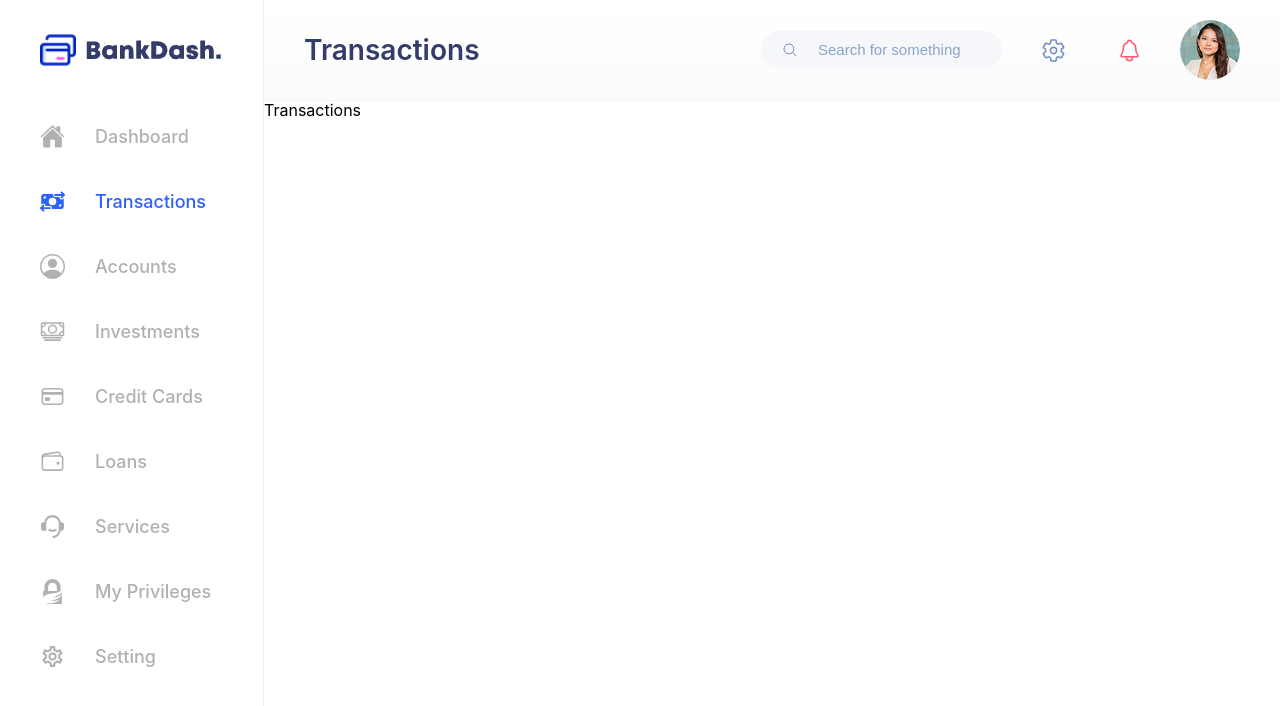
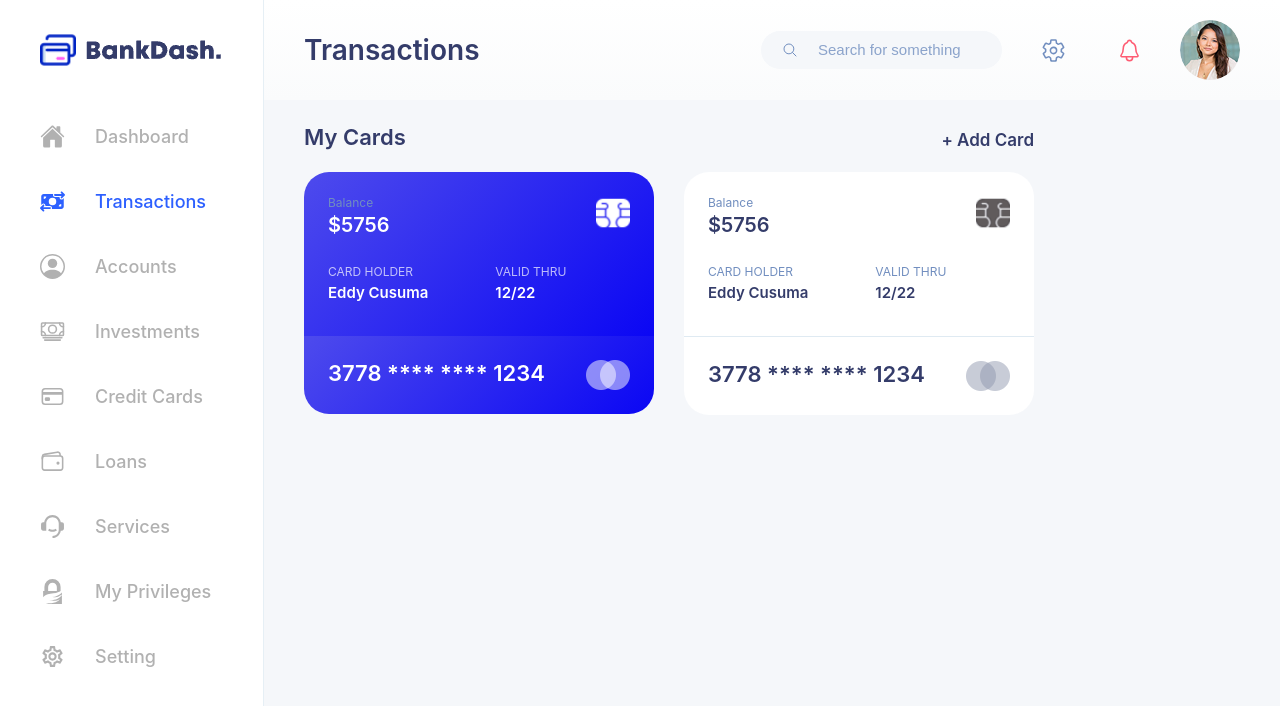
Before and after one commit to AmirKhalidov/bankdash, a React (Vite) app: page /transactions in a window 1280 px wide. Shown: the top 706 px of the page. Built offline with nearby package versions, Linux system fonts and the light colour scheme; data requests are answered from the project's data file.

Commit message:
create new branch a add cards in transactions

```diff
--- a/src/pages/Transactions.tsx
+++ b/src/pages/Transactions.tsx
@@ -1,5 +1,118 @@
+import { useSelector } from "react-redux";
+import type { AppDispatch, RootState } from "../redux/store";
+import styles from "../styles/Dashboard.module.css";
+import { useDispatch } from "react-redux";
+import { useEffect } from "react";
+import { fetchCreditCardData, fetchTransactions } from "../redux/operations";
+import Spinner from "../components/Spinner";
+import { Link } from "react-router";
+
 export default function Transactions() {
+  const dispatch = useDispatch<AppDispatch>();
+  const { cards, loading } = useSelector(
+    (state: RootState) => state.creditCards
+  );
+  const { transactions } = useSelector(
+    (state: RootState) => state.transactions
+  );
+
+  useEffect(() => {
+    dispatch(fetchCreditCardData({ id: 1 }));
+    dispatch(fetchTransactions());
+  }, [dispatch]);
+
+  const [card] = cards;
+
   return (
-    <div>Transactions</div>
-  )
+    <>
+      {loading && <Spinner size="large" />}
+
+      {cards.length > 0 && (
+        <main>
+          <section className={styles.cardsTransactions}>
+            <div className={styles.myCards}>
+              <div className={styles.titles}>
+                <h3 className={styles.titlesMyCards}>My Cards</h3>
+                <Link to="/credit-cards" className={styles.titlesSeeAll}>
+                  + Add Card
+                </Link>
+              </div>
+
+              <div className={styles.cards}>
+                <div className={styles.card1}>
+                  <div className={`${styles.card} ${styles.blue}`}>
+                    <div className={styles.row1}>
+                      <div className={styles.balanceSum}>
+                        <p className={styles.balanceW}>Balance</p>
+                        <p className={styles.sum}>${card.balance}</p>
+                      </div>
+                      <img
+                        className={styles.chipCard}
+                        src="src\assets\dashboard\Chip_Card.png"
+                        alt="pic-logo"
+                      />
+                    </div>
+                    <div className={styles.row2}>
+                      <div className={styles.holderName}>
+                        <p className={styles.holder}>CARD HOLDER</p>
+                        <p className={styles.name}>{card.cardHolder}</p>
+                      </div>
+                      <div className={styles.validDate}>
+                        <p className={styles.valid}>VALID THRU</p>
+                        <p className={styles.date}>{card.validThru}</p>
+                      </div>
+                    </div>
+                  </div>
+
+                  <div className={styles.row3}>
+                    <p className={styles.cardSerial}>{card.cardNumber}</p>
+                    <img
+                      className={styles.logoMini}
+                      src="src\assets\dashboard\Group 17.png"
+                      alt="logo-mini"
+                    />
+                  </div>
+                </div>
+
+                <div className={styles.card2}>
+                  <div className={`${styles.card} ${styles.white}`}>
+                    <div className={styles.row1}>
+                      <div className={styles.balanceSum}>
+                        <p className={styles.balanceW}>Balance</p>
+                        <p className={styles.sumW}>${card.balance}</p>
+                      </div>
+                      <img
+                        className={styles.chipCard}
+                        src="src\assets\dashboard\Chip_Card (1).png"
+                        alt="pic-logo"
+                      />
+                    </div>
+                    <div className={styles.row2}>
+                      <div className={styles.holderName}>
+                        <p className={styles.holderW}>CARD HOLDER</p>
+                        <p className={styles.nameW}>{card.cardHolder}</p>
+                      </div>
+                      <div className={styles.validDate}>
+                        <p className={styles.validW}>VALID THRU</p>
+                        <p className={styles.dateW}>{card.validThru}</p>
+                      </div>
+                    </div>
+                  </div>
+
+                  <div className={styles.row3W}>
+                    <p className={styles.cardSerialW}>{card.cardNumber}</p>
+                    <img
+                      className={styles.logoMini}
+                      src="src\assets\dashboard\Group 17 (1).png"
+                      alt="logo-mini"
+                    />
+                  </div>
+                </div>
+              </div>
+            </div>
+          </section>
+        </main>
+      )}
+    </>
+  );
 }
```
